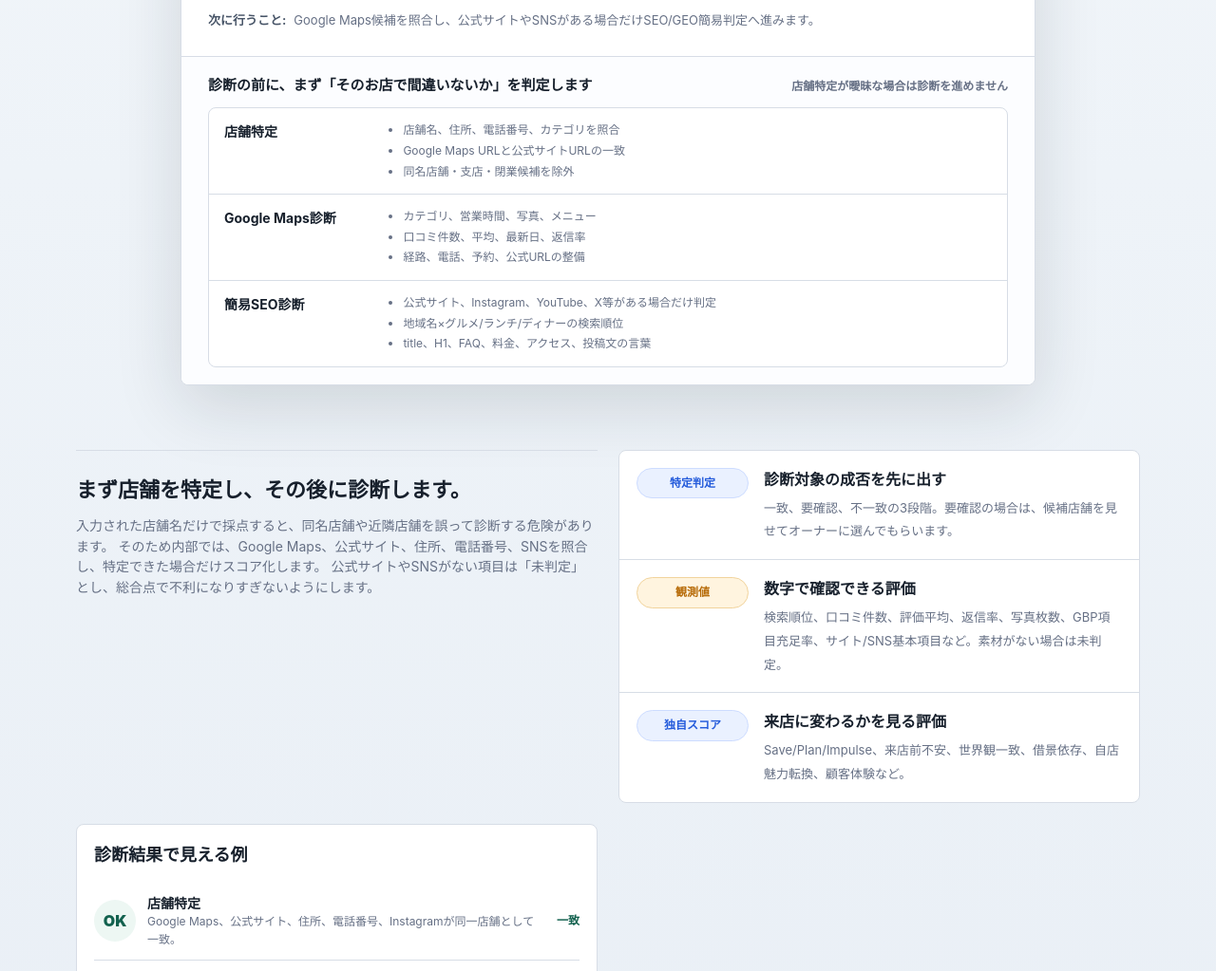
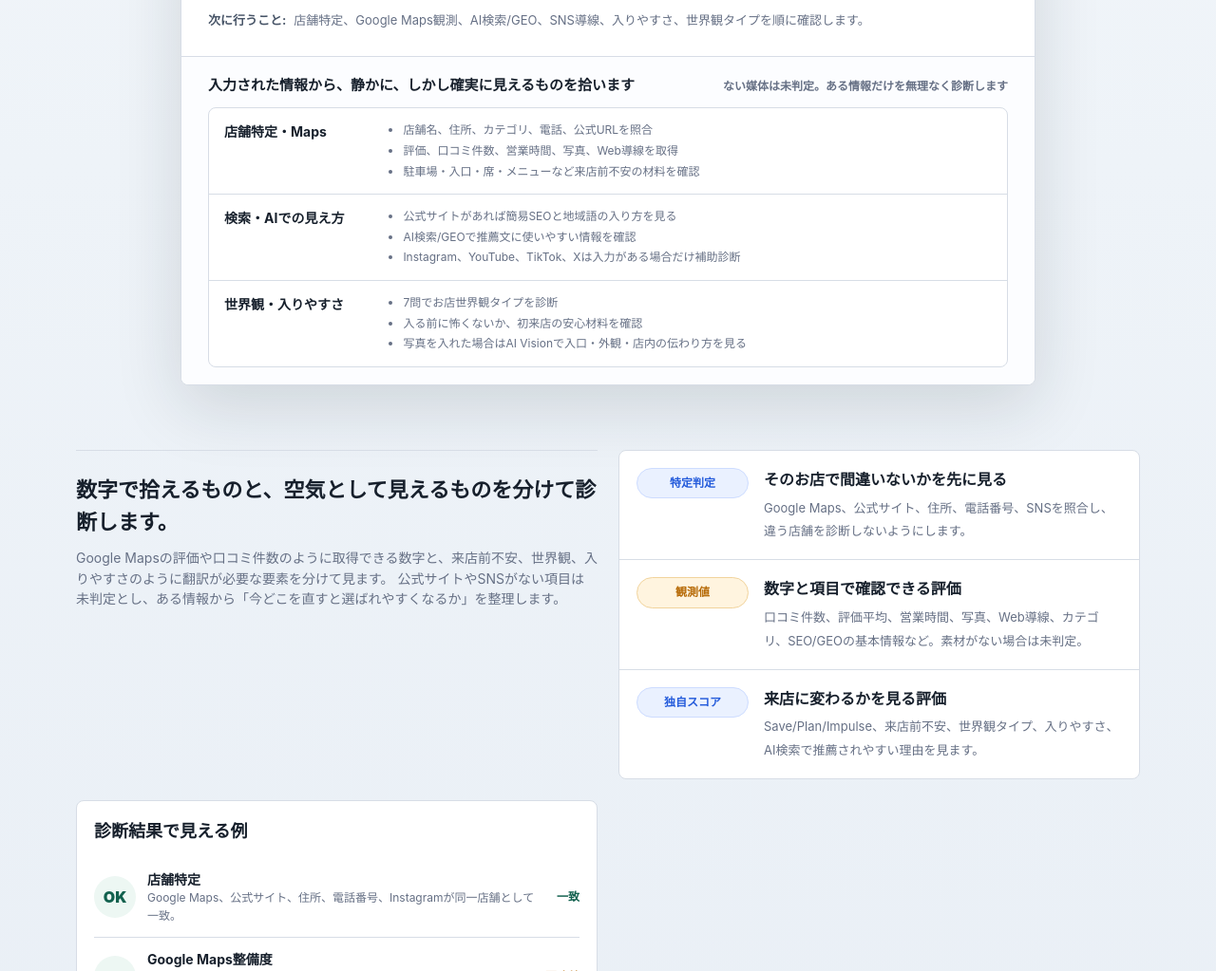
Before and after one commit to Mitt777/okyakusa-ma, a plain HTML site: page index.html in a window 1280 px wide. Shown: the part 1265-2288 px from the top of the page at 95% size. Drawn offline with Linux system fonts and the light colour scheme.

Commit message:
Clarify top page diagnosis signals

```diff
--- a/index.html
+++ b/index.html
@@ -696,38 +696,38 @@
           </form>
           <div class="next-questions" aria-label="続く入力項目">
             <span>次に行うこと:</span>
-            Google Maps候補を照合し、公式サイトやSNSがある場合だけSEO/GEO簡易判定へ進みます。
+            店舗特定、Google Maps観測、AI検索/GEO、SNS導線、入りやすさ、世界観タイプを順に確認します。
           </div>
         </div>
 
         <div class="proof">
           <div class="proof-title">
-            <strong>診断の前に、まず「そのお店で間違いないか」を判定します</strong>
-            <span>店舗特定が曖昧な場合は診断を進めません</span>
+            <strong>入力された情報から、静かに、しかし確実に見えるものを拾います</strong>
+            <span>ない媒体は未判定。ある情報だけを無理なく診断します</span>
           </div>
           <div class="signal-list">
             <div class="signal">
-              <b>店舗特定</b>
+              <b>店舗特定・Maps</b>
               <ul>
-                <li>店舗名、住所、電話番号、カテゴリを照合</li>
-                <li>Google Maps URLと公式サイトURLの一致</li>
-                <li>同名店舗・支店・閉業候補を除外</li>
+                <li>店舗名、住所、カテゴリ、電話、公式URLを照合</li>
+                <li>評価、口コミ件数、営業時間、写真、Web導線を取得</li>
+                <li>駐車場・入口・席・メニューなど来店前不安の材料を確認</li>
               </ul>
             </div>
             <div class="signal">
-              <b>Google Maps診断</b>
+              <b>検索・AIでの見え方</b>
               <ul>
-                <li>カテゴリ、営業時間、写真、メニュー</li>
-                <li>口コミ件数、平均、最新日、返信率</li>
-                <li>経路、電話、予約、公式URLの整備</li>
+                <li>公式サイトがあれば簡易SEOと地域語の入り方を見る</li>
+                <li>AI検索/GEOで推薦文に使いやすい情報を確認</li>
+                <li>Instagram、YouTube、TikTok、Xは入力がある場合だけ補助診断</li>
               </ul>
             </div>
             <div class="signal">
-              <b>簡易SEO診断</b>
+              <b>世界観・入りやすさ</b>
               <ul>
-                <li>公式サイト、Instagram、YouTube、X等がある場合だけ判定</li>
-                <li>地域名×グルメ/ランチ/ディナーの検索順位</li>
-                <li>title、H1、FAQ、料金、アクセス、投稿文の言葉</li>
+                <li>7問でお店世界観タイプを診断</li>
+                <li>入る前に怖くないか、初来店の安心材料を確認</li>
+                <li>写真を入れた場合はAI Visionで入口・外観・店内の伝わり方を見る</li>
               </ul>
             </div>
           </div>
@@ -737,11 +737,10 @@
 
     <section class="divider-section" aria-label="診断基準の説明">
       <div class="explain">
-        <h2>まず店舗を特定し、その後に診断します。</h2>
+        <h2>数字で拾えるものと、空気として見えるものを分けて診断します。</h2>
         <p>
-          入力された店舗名だけで採点すると、同名店舗や近隣店舗を誤って診断する危険があります。
-          そのため内部では、Google Maps、公式サイト、住所、電話番号、SNSを照合し、特定できた場合だけスコア化します。
-          公式サイトやSNSがない項目は「未判定」とし、総合点で不利になりすぎないようにします。
+          Google Mapsの評価や口コミ件数のように取得できる数字と、来店前不安、世界観、入りやすさのように翻訳が必要な要素を分けて見ます。
+          公式サイトやSNSがない項目は未判定とし、ある情報から「今どこを直すと選ばれやすくなるか」を整理します。
         </p>
       </div>
 
@@ -749,22 +748,22 @@
         <div class="lane">
           <div class="lane-label">特定判定</div>
           <div>
-            <strong>診断対象の成否を先に出す</strong>
-            <span>一致、要確認、不一致の3段階。要確認の場合は、候補店舗を見せてオーナーに選んでもらいます。</span>
+            <strong>そのお店で間違いないかを先に見る</strong>
+            <span>Google Maps、公式サイト、住所、電話番号、SNSを照合し、違う店舗を診断しないようにします。</span>
           </div>
         </div>
         <div class="lane">
           <div class="lane-label">観測値</div>
           <div>
-            <strong>数字で確認できる評価</strong>
-            <span>検索順位、口コミ件数、評価平均、返信率、写真枚数、GBP項目充足率、サイト/SNS基本項目など。素材がない場合は未判定。</span>
+            <strong>数字と項目で確認できる評価</strong>
+            <span>口コミ件数、評価平均、営業時間、写真、Web導線、カテゴリ、SEO/GEOの基本情報など。素材がない場合は未判定。</span>
           </div>
         </div>
         <div class="lane">
           <div class="lane-label">独自スコア</div>
           <div>
             <strong>来店に変わるかを見る評価</strong>
-            <span>Save/Plan/Impulse、来店前不安、世界観一致、借景依存、自店魅力転換、顧客体験など。</span>
+            <span>Save/Plan/Impulse、来店前不安、世界観タイプ、入りやすさ、AI検索で推薦されやすい理由を見ます。</span>
           </div>
         </div>
       </div>
```
